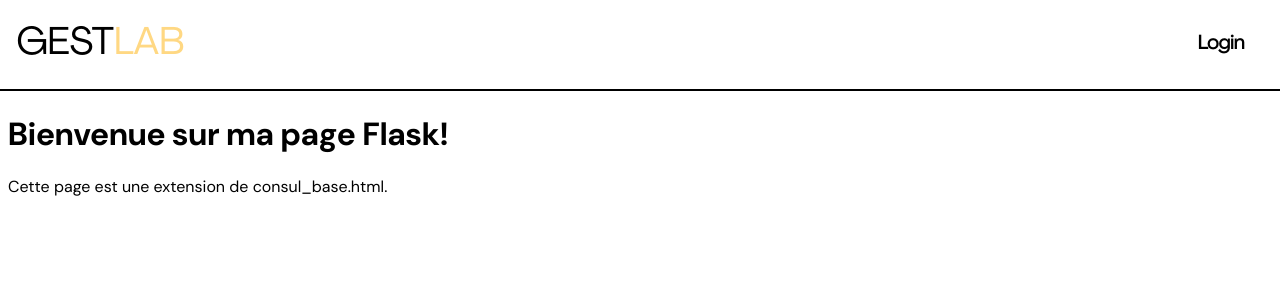
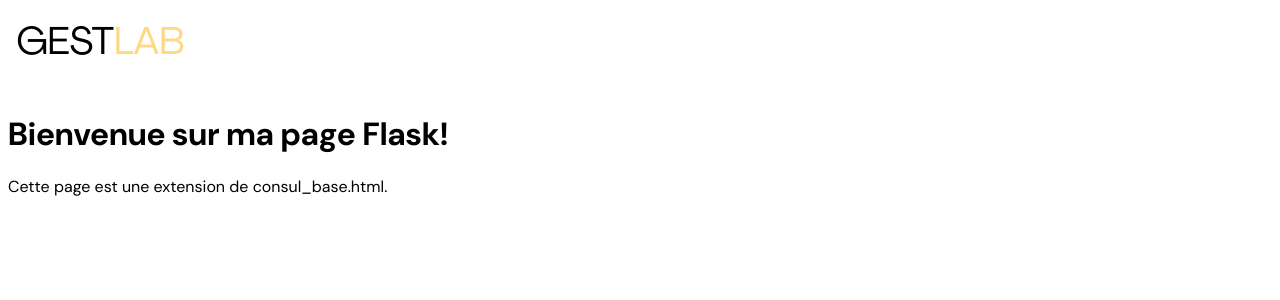
Before and after one commit to DanielMoreira45/SAE-GESTLAB, a Flask app: template app/templates/test.html in a window 1280 px wide. Shown: the top 300 px of the page. Run offline with Flask 3, Linux system fonts and the light colour scheme; the template is opened without the code that fills it, so the values that code supplies are empty.

Commit message:
Fix couleurs

```diff
--- a/app/static/css/nav_base.css
+++ b/app/static/css/nav_base.css
@@ -38,7 +38,7 @@ div.navigation li:not(:first-child){
 
 div.navigation a{
     text-decoration: none;
-    color: black; /*Mettre en blanc*/
+    color: white;
     font-weight: bold;
 
 }
@@ -59,7 +59,7 @@ p.Logo span.yellow-part{
 
 div.navigation li:last-child{
     position: absolute;
-    right: 2%; /*39vw*/
+    right: 2%;
 
 }
 
@@ -76,7 +76,7 @@ div.navigation li:last-child{
 }
 
 div.horizontal-line {
-    border-top: 2px solid black;
+    border-top: 2px solid white;
 }
 
 div.content{
```
